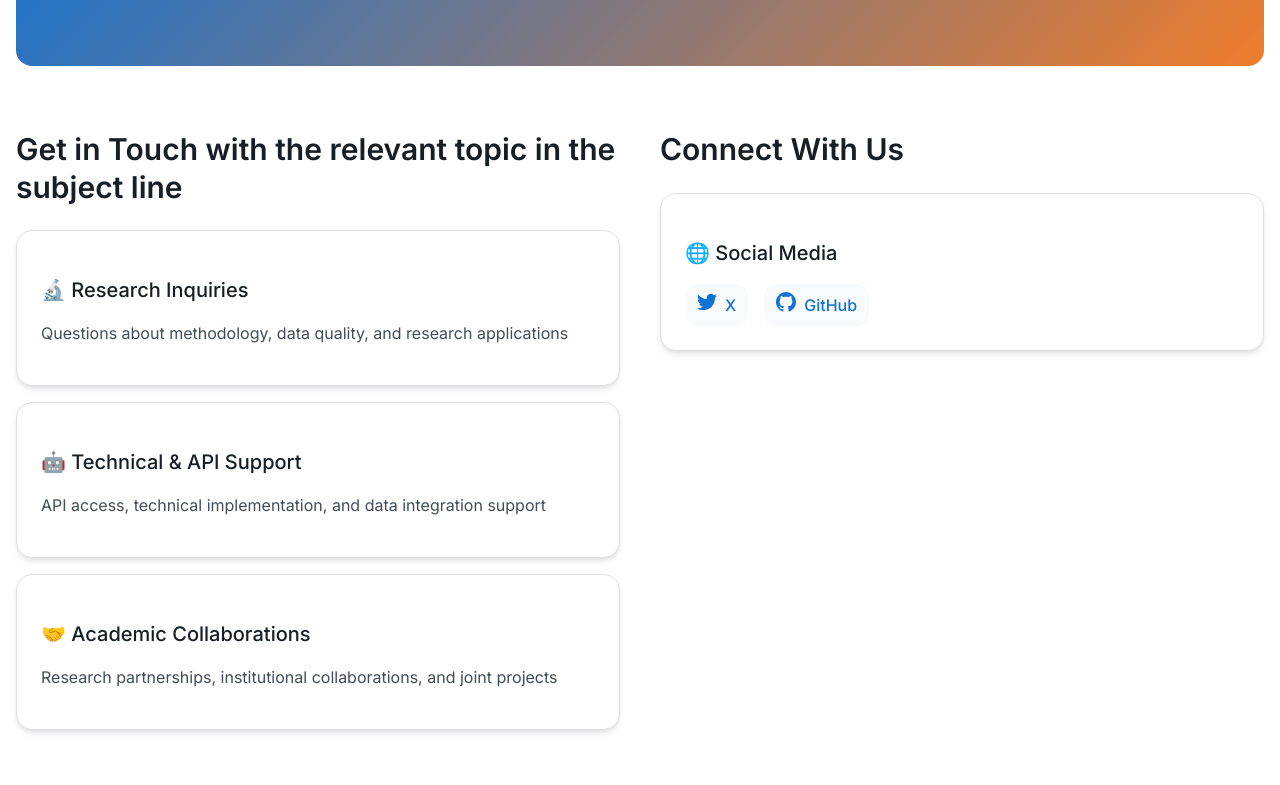
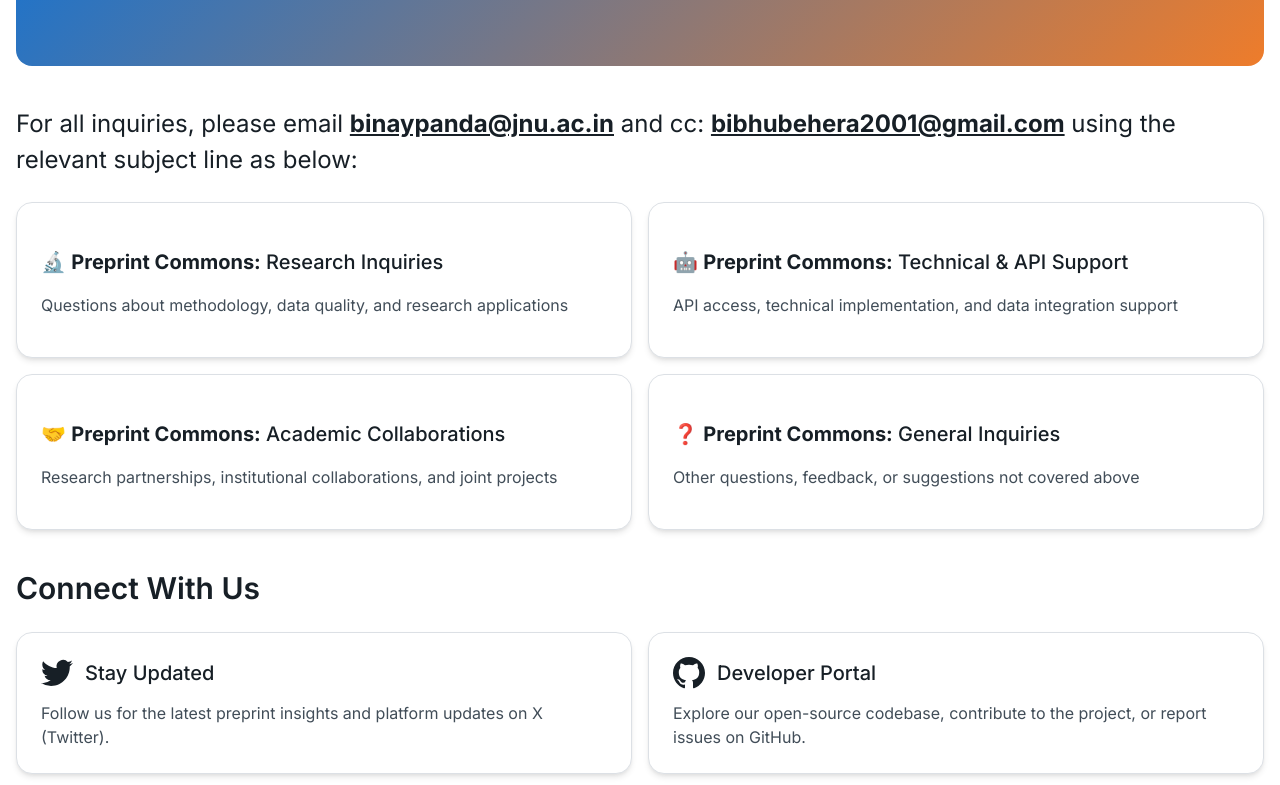
Before and after one commit to Bibhuprasadbehera/Preprint-commons, a React (Vite) app in the folder frontend/: page /contact in a window 1280 px wide. Shown: the part 235-1020 px from the top of the page. Built offline with nearby package versions, Linux system fonts and the light colour scheme.

Commit message:
updated contact page

```diff
--- a/frontend/src/pages/ContactPage.jsx
+++ b/frontend/src/pages/ContactPage.jsx
@@ -27,39 +27,44 @@ const ContactPage = () => {
             </p>
         </div>
 
+        {/* Get in Touch Section - Full Width */}
+        <div className={`animate-fadeInUp animate-delay-1`} style={{ marginBottom: 'var(--spacing-3xl)' }}>
+          <h2 className="text-heading-3" style={{
+            marginBottom: 'var(--spacing-xl)',
+            color: 'var(--color-text-primary)',
+            fontWeight: 'var(--font-weight-normal)'
+          }}>
+            For all inquiries, please email <strong style={{ textDecoration: 'underline' }}>binaypanda@jnu.ac.in</strong> and cc: <strong style={{ textDecoration: 'underline' }}>bibhubehera2001@gmail.com</strong> using the relevant subject line as below:
+          </h2>
           <div style={{
             display: 'grid',
-          gridTemplateColumns: 'repeat(auto-fit, minmax(400px, 1fr))',
-          gap: 'var(--spacing-3xl)',
-          marginBottom: 'var(--spacing-3xl)'
+            gridTemplateColumns: 'repeat(2, 1fr)',
+            gap: 'var(--spacing-lg)'
           }}>
-          {/* Get in Touch Section */}
-          <div className={`animate-fadeInUp animate-delay-1`}>
-            <h2 className="text-heading-2" style={{
-              marginBottom: 'var(--spacing-xl)',
-              color: 'var(--color-text-primary)'
-            }}>
-              Get in Touch with the relevant topic in the subject line
-            </h2>
-            <div style={{ display: 'flex', flexDirection: 'column', gap: 'var(--spacing-lg)' }}>
             {[
               {
                 icon: '🔬',
-                  title: 'Research Inquiries',
+                title: <><strong>Preprint Commons:</strong> Research Inquiries</>,
                 desc: 'Questions about methodology, data quality, and research applications',
                 delay: '0.2s'
               },
               {
                 icon: '🤖',
-                  title: 'Technical & API Support',
+                title: <><strong>Preprint Commons:</strong> Technical & API Support</>,
                 desc: 'API access, technical implementation, and data integration support',
                 delay: '0.3s'
               },
               {
                 icon: '🤝',
-                  title: 'Academic Collaborations',
+                title: <><strong>Preprint Commons:</strong> Academic Collaborations</>,
                 desc: 'Research partnerships, institutional collaborations, and joint projects',
                 delay: '0.4s'
+              },
+              {
+                icon: '❓',
+                title: <><strong>Preprint Commons:</strong> General Inquiries</>,
+                desc: 'Other questions, feedback, or suggestions not covered above',
+                delay: '0.5s'
               }
             ].map((contact, index) => (
               <div key={index} className="animate-slideInLeft" style={{
@@ -89,77 +94,98 @@ const ContactPage = () => {
           </div>
         </div>
 
-          {/* Connect With Us Section */}
-          <div className={`animate-fadeInUp animate-delay-1`}>
+        {/* Connect With Us Section - 2 Column Grid */}
+        <div className={`animate-fadeInUp animate-delay-1`} style={{ marginBottom: 'var(--spacing-3xl)' }}>
           <h2 className="text-heading-2" style={{
             marginBottom: 'var(--spacing-xl)',
             color: 'var(--color-text-primary)'
           }}>
             Connect With Us
           </h2>
-            <div style={{ display: 'flex', flexDirection: 'column', gap: 'var(--spacing-lg)' }}>
-              {/* Social Media */}
-              <div className="animate-slideInRight" style={{
+          <div style={{
+            display: 'grid',
+            gridTemplateColumns: 'repeat(2, 1fr)',
+            gap: 'var(--spacing-lg)'
+          }}>
+            {/* Stay Updated Card */}
+            <a
+              href="https://x.com/ganitlabs"
+              target="_blank"
+              rel="noopener noreferrer"
+              className="animate-slideInRight"
+              style={{
                 animationDelay: '0.2s',
                 background: 'var(--color-bg-primary)',
                 borderRadius: 'var(--radius-xl)',
                 padding: 'var(--spacing-xl)',
                 border: '1px solid var(--color-neutral-200)',
-                boxShadow: 'var(--shadow-md)'
-              }}>
-                <h3 className="text-heading-4" style={{ color: 'var(--color-text-primary)', marginBottom: 'var(--spacing-lg)' }}>
-                  🌐 Social Media
+                boxShadow: 'var(--shadow-md)',
+                transition: 'all var(--transition-normal)',
+                textDecoration: 'none',
+                color: 'inherit',
+                display: 'block'
+              }}
+              onMouseEnter={(e) => {
+                e.currentTarget.style.transform = 'translateY(-4px)';
+                e.currentTarget.style.boxShadow = 'var(--shadow-xl)';
+              }}
+              onMouseLeave={(e) => {
+                e.currentTarget.style.transform = 'translateY(0)';
+                e.currentTarget.style.boxShadow = 'var(--shadow-md)';
+              }}
+            >
+              <div style={{ display: 'flex', alignItems: 'center', gap: 'var(--spacing-md)', marginBottom: 'var(--spacing-md)' }}>
+                <svg width="32" height="32" viewBox="0 0 24 24" fill="currentColor" style={{ color: 'var(--color-text-primary)' }}>
+                  <path d="M23.953 4.57a10 10 0 01-2.825.775 4.958 4.958 0 002.163-2.723c-.951.555-2.005.959-3.127 1.184a4.92 4.92 0 00-8.384 4.482C7.69 8.095 4.067 6.13 1.64 3.162a4.822 4.822 0 00-.666 2.475c0 1.71.87 3.213 2.188 4.096a4.904 4.904 0 01-2.228-.616v.06a4.923 4.923 0 003.946 4.827 4.996 4.996 0 01-2.212.085 4.936 4.936 0 004.604 3.417 9.867 9.867 0 01-6.102 2.105c-.39 0-.779-.023-1.17-.067a13.995 13.995 0 007.557 2.209c9.053 0 13.998-7.496 13.998-13.985 0-.21 0-.42-.015-.63A9.935 9.935 0 0024 4.59z"/>
+                </svg>
+                <h3 className="text-heading-4" style={{ color: 'var(--color-text-primary)', margin: 0 }}>
+                  Stay Updated
                 </h3>
-                <div style={{ display: 'flex', gap: 'var(--spacing-lg)', flexWrap: 'wrap' }}>
-                  {[
-                    {
-                      name: 'X',
-                      url: 'https://x.com/ganitlabs',
-                      icon: `<svg width="20" height="20" viewBox="0 0 24 24" fill="currentColor">
-                        <path d="M23.953 4.57a10 10 0 01-2.825.775 4.958 4.958 0 002.163-2.723c-.951.555-2.005.959-3.127 1.184a4.92 4.92 0 00-8.384 4.482C7.69 8.095 4.067 6.13 1.64 3.162a4.822 4.822 0 00-.666 2.475c0 1.71.87 3.213 2.188 4.096a4.904 4.904 0 01-2.228-.616v.06a4.923 4.923 0 003.946 4.827 4.996 4.996 0 01-2.212.085 4.936 4.936 0 004.604 3.417 9.867 9.867 0 01-6.102 2.105c-.39 0-.779-.023-1.17-.067a13.995 13.995 0 007.557 2.209c9.053 0 13.998-7.496 13.998-13.985 0-.21 0-.42-.015-.63A9.935 9.935 0 0024 4.59z"/>
-                      </svg>`
-                    },
-                    {
-                      name: 'GitHub',
-                      url: 'https://github.com/binaypanda/Preprint-commons',
-                      icon: `<svg width="20" height="20" viewBox="0 0 24 24" fill="currentColor">
-                        <path d="M12 0c-6.626 0-12 5.373-12 12 0 5.302 3.438 9.8 8.207 11.387.599.111.793-.261.793-.577v-2.234c-3.338.726-4.033-1.416-4.033-1.416-.546-1.387-1.333-1.756-1.333-1.756-1.089-.745.083-.729.083-.729 1.205.084 1.839 1.237 1.839 1.237 1.07 1.834 2.807 1.304 3.492.997.107-.775.418-1.305.762-1.604-2.665-.305-5.467-1.334-5.467-5.931 0-1.311.469-2.381 1.236-3.221-.124-.303-.535-1.524.117-3.176 0 0 1.008-.322 3.301 1.23.957-.266 1.983-.399 3.003-.404 1.02.005 2.047.138 3.006.404 2.291-1.552 3.297-1.23 3.297-1.23.653 1.653.242 2.874.118 3.176.77.84 1.235 1.911 1.235 3.221 0 4.609-2.807 5.624-5.479 5.921.43.372.823 1.102.823 2.222v3.293c0 .319.192.694.801.576 4.765-1.589 8.199-6.086 8.199-11.386 0-6.627-5.373-12-12-12z"/>
-                      </svg>`
-                    }
-                  ].map((platform, index) => (
+              </div>
+              <p className="text-body" style={{ color: 'var(--color-text-secondary)', margin: 0 }}>
+                Follow us for the latest preprint insights and platform updates on X (Twitter).
+              </p>
+            </a>
+
+            {/* Developer Portal Card */}
             <a
-                      key={platform.name}
-                      href={platform.url}
+              href="https://github.com/binaypanda/Preprint-commons"
               target="_blank"
               rel="noopener noreferrer"
+              className="animate-slideInRight"
               style={{
-                        color: 'var(--color-primary)',
+                animationDelay: '0.3s',
+                background: 'var(--color-bg-primary)',
+                borderRadius: 'var(--radius-xl)',
+                padding: 'var(--spacing-xl)',
+                border: '1px solid var(--color-neutral-200)',
+                boxShadow: 'var(--shadow-md)',
+                transition: 'all var(--transition-normal)',
                 textDecoration: 'none',
-                        fontWeight: 'var(--font-weight-medium)',
-                        padding: 'var(--spacing-sm) var(--spacing-md)',
-                        background: 'var(--color-bg-secondary)',
-                        borderRadius: 'var(--radius-lg)',
-                        transition: 'all var(--transition-normal)',
-                        display: 'flex',
-                        alignItems: 'center',
-                        gap: 'var(--spacing-sm)'
+                color: 'inherit',
+                display: 'block'
               }}
               onMouseEnter={(e) => {
-                        e.target.style.background = 'var(--color-primary)';
-                        e.target.style.color = 'white';
+                e.currentTarget.style.transform = 'translateY(-4px)';
+                e.currentTarget.style.boxShadow = 'var(--shadow-xl)';
               }}
               onMouseLeave={(e) => {
-                        e.target.style.background = 'var(--color-bg-secondary)';
-                        e.target.style.color = 'var(--color-primary)';
+                e.currentTarget.style.transform = 'translateY(0)';
+                e.currentTarget.style.boxShadow = 'var(--shadow-md)';
               }}
             >
-                      <span dangerouslySetInnerHTML={{ __html: platform.icon }} />
-                      {platform.name}
+              <div style={{ display: 'flex', alignItems: 'center', gap: 'var(--spacing-md)', marginBottom: 'var(--spacing-md)' }}>
+                <svg width="32" height="32" viewBox="0 0 24 24" fill="currentColor" style={{ color: 'var(--color-text-primary)' }}>
+                  <path d="M12 0c-6.626 0-12 5.373-12 12 0 5.302 3.438 9.8 8.207 11.387.599.111.793-.261.793-.577v-2.234c-3.338.726-4.033-1.416-4.033-1.416-.546-1.387-1.333-1.756-1.333-1.756-1.089-.745.083-.729.083-.729 1.205.084 1.839 1.237 1.839 1.237 1.07 1.834 2.807 1.304 3.492.997.107-.775.418-1.305.762-1.604-2.665-.305-5.467-1.334-5.467-5.931 0-1.311.469-2.381 1.236-3.221-.124-.303-.535-1.524.117-3.176 0 0 1.008-.322 3.301 1.23.957-.266 1.983-.399 3.003-.404 1.02.005 2.047.138 3.006.404 2.291-1.552 3.297-1.23 3.297-1.23.653 1.653.242 2.874.118 3.176.77.84 1.235 1.911 1.235 3.221 0 4.609-2.807 5.624-5.479 5.921.43.372.823 1.102.823 2.222v3.293c0 .319.192.694.801.576 4.765-1.589 8.199-6.086 8.199-11.386 0-6.627-5.373-12-12-12z"/>
+                </svg>
+                <h3 className="text-heading-4" style={{ color: 'var(--color-text-primary)', margin: 0 }}>
+                  Developer Portal
+                </h3>
+              </div>
+              <p className="text-body" style={{ color: 'var(--color-text-secondary)', margin: 0 }}>
+                Explore our open-source codebase, contribute to the project, or report issues on GitHub.
+              </p>
             </a>
-                  ))}
-                </div>
-              </div>
-            </div>
           </div>
         </div>
 
```
Lines whose indentation alone changed are shown as unchanged.
